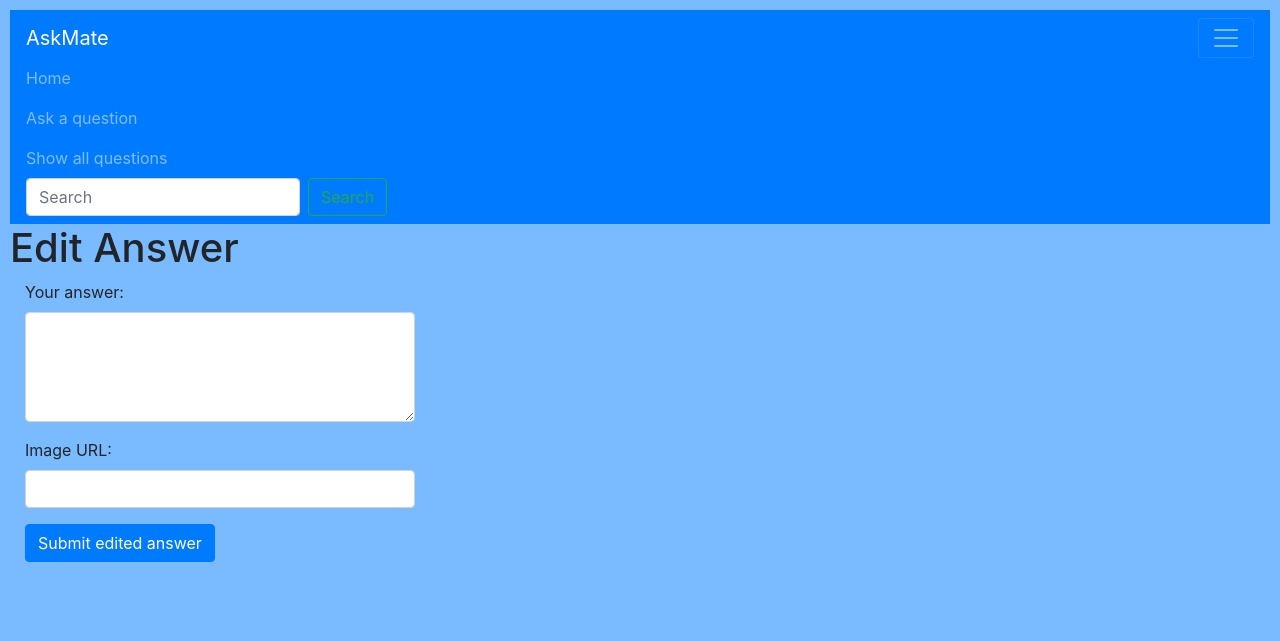
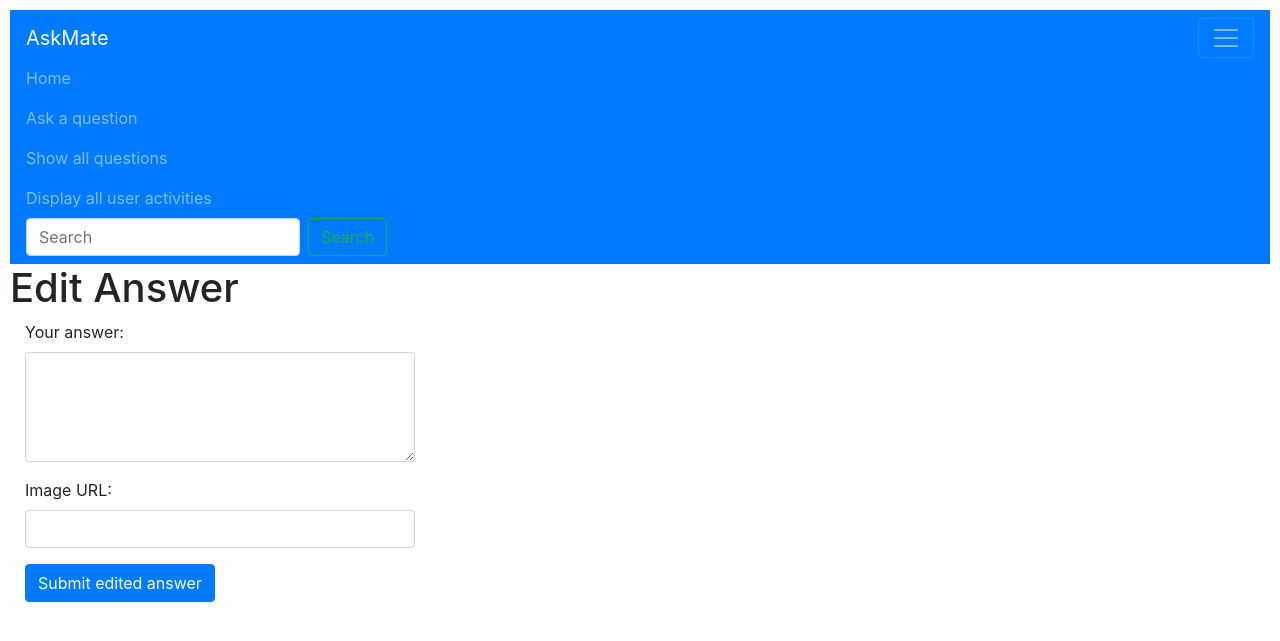
Before and after one commit to boroslizi/AskMate, a Flask app: template templates/edit_answer.html in a window 1280 px wide, after a click that opens the changed part. Shown: the top 641 px of the page. Run offline with Flask 2, Linux system fonts and the light colour scheme; the template is opened without the code that fills it, so the values that code supplies are empty; some libraries are stand-ins or nearby versions.

Commit message:
Display all user activities

```diff
--- a/server.py
+++ b/server.py
@@ -9,7 +9,8 @@ latest_opened_question_id = 0
 @app.route('/')
 def index():
     latest_questions = data_manager.get_latest_questions(5)
-    return render_template('index.html', questions=latest_questions)
+    user = data_manager.get_user_by_id(1)
+    return render_template('index.html', questions=latest_questions, user=user)
 
 
 @app.route('/list')
@@ -188,6 +189,15 @@ def delete_comment(comment_id):
     global latest_opened_question_id
     return redirect(url_for('display_question', question_id=latest_opened_question_id))
 
+@app.route('/user/<user_id>')
+def display_all_user_activities(user_id):
+    question_activities = question_id
+    answer_activities = data_manager.get_question_by_id(question_id)
+    comment_activities = data_manager.get_all_answers_by_id_ordered_by_vote_number(question_id)
+    return render_template('user_page.html', user=user_id)
+
+
+
 
 if __name__ == "__main__":
     app.run(debug=True, port=7000)
--- a/static/css/style.css
+++ b/static/css/style.css
@@ -1,6 +1,6 @@
 body {
     padding: 10px;
-    background-color: #7abaff;
+    background-color: white;
 }
 
 table {
--- a/templates/base.html
+++ b/templates/base.html
@@ -25,6 +25,9 @@
       <li class="nav-item">
         <a class="nav-link" href="{{ url_for('route_to_all_questions') }}">Show all questions</a>
       </li>
+      <li class="nav-item">
+        <a class="nav-link" href="{{ url_for('display_all_user_activities', user_id=user['id']) }}">Display all user activities</a>
+      </li>
     </ul>
     <form class="form-inline my-2 my-lg-0" action="{{ url_for('search') }}" method='post'>
       <input class="form-control mr-sm-2" type="text" id='search_phrase' placeholder="Search" name="search_phrase" aria-label="Search" required>
```
Also changed, not shown: data_manager.py (+16 -0 lines).
